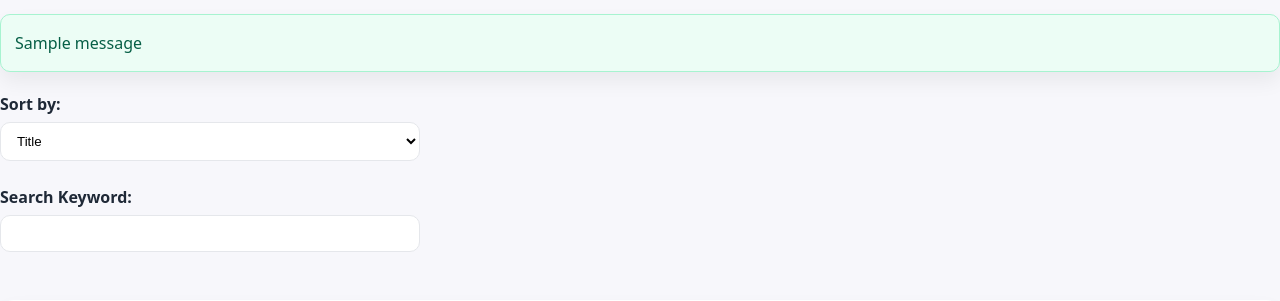
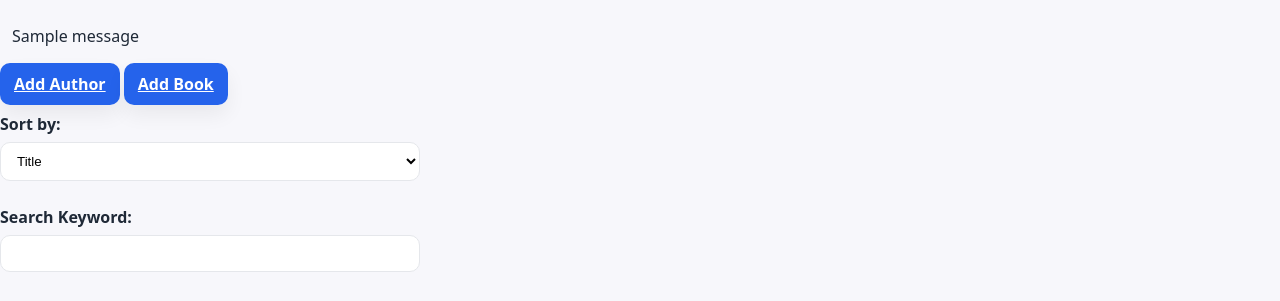
Before and after one commit to ck-code-98/Book_Alchemy, a Flask app: page / in a window 1280 px wide. Shown: the top 301 px of the page. Run offline with Flask 3, Linux system fonts and the light colour scheme; one stand-in notice (Sample message) is shown.

Commit message:
Flash messages, Duplicate prevention, Bugfixes

```diff
--- a/app.py
+++ b/app.py
@@ -1,5 +1,6 @@
 from flask import Flask, request, render_template, redirect, url_for, flash
 from flask_sqlalchemy import SQLAlchemy
+from sqlalchemy.exc import IntegrityError
 import os
 from data_models import db, Author, Book
 from datetime import date
@@ -21,16 +22,31 @@ def add_author():
         name = request.form.get("name", "").strip()
         birth_str = request.form.get("birth_date", "").strip()
         death_str = request.form.get("date_of_death", "").strip()
-        birth_date = date.fromisoformat(birth_str) if birth_str else None
-        date_of_death = date.fromisoformat(death_str) if death_str else None
 
-        db.session.add(Author(
-            name=name,
-            birth_date=birth_date,
-            date_of_death=date_of_death))
+        if not name:
+            flash("Name cannot be empty!", "error")
+            return render_template("add_author.html")
 
-        db.session.commit()
-        return render_template("add_author.html", message="Author added!")
+        birth_date = date.fromisoformat(birth_str).isoformat() if birth_str else None
+        date_of_death = date.fromisoformat(death_str).isoformat() if death_str else None
+
+        if Author.query.filter(Author.name == name).first():
+            flash(f"Author {name} already exists!", "error")
+            return render_template('add_author.html')
+
+        try:
+            db.session.add(Author(
+                name=name,
+                birth_date=birth_date,
+                date_of_death=date_of_death))
+            db.session.commit()
+        except IntegrityError:
+            db.session.rollback()
+            flash(f"Author {name} already exists!", "error")
+            return render_template('add_author.html')
+
+        flash(f"Author added successfully.", "success")
+        return redirect(url_for("add_author"))
 
     return render_template('add_author.html')
 
@@ -45,6 +61,13 @@ def add_book():
         publication_year_str = request.form.get("publication_year", "").strip()
         author_id = request.form.get("author_id")
 
+        if not isbn:
+            flash("ISBN cannot be empty!", "error")
+            return render_template("add_book.html", authors=authors)
+        if not title:
+            flash("Title cannot be empty!", "error")
+            return render_template("add_book.html", authors=authors)
+
         try:
             publication_year = int(publication_year_str)
         except ValueError:
@@ -55,14 +78,24 @@ def add_book():
         except ValueError:
             author_id = None
 
-        db.session.add(Book(
-            isbn=isbn,
-            title=title,
-            publication_year=publication_year,
-            author_id=author_id))
+        if Book.query.filter(Book.isbn == isbn).first():
+            flash(f"ISBN '{isbn}' already exists!", "error")
+            return render_template('add_book.html', authors=authors)
 
-        db.session.commit()
-        return render_template("add_book.html", authors=authors, message="Book added successfully!")
+        try:
+            db.session.add(Book(
+                isbn=isbn,
+                title=title,
+                publication_year=publication_year,
+                author_id=author_id))
+            db.session.commit()
+        except IntegrityError:
+            db.session.rollback()
+            flash(f"ISBN '{isbn}' already exists!", "error")
+            return render_template('add_book.html', authors=authors)
+
+        flash("Book added successfully!", "success")
+        return redirect(url_for("add_book"))
 
     return render_template('add_book.html', authors=authors)
 
--- a/static/style.css
+++ b/static/style.css
@@ -30,21 +30,18 @@ h1, h2, h3 { margin: 0 0 8px; line-height: 1.2; }
 p { margin: 0.25rem 0 0; color: var(--muted); }
 
 /* ===== Alerts / Messages ===== */
-.flashes, .success, .error {
-  list-style: none;
-  padding: 12px 14px;
-  border-radius: 10px;
-  margin: 14px 0 20px;
-  box-shadow: var(--shadow);
+.flash-container { margin: 1rem 0; }
+.flash-container .flash-success,
+.flash-container .flash-error {
+  padding: .5rem .75rem;
+  border-radius: .25rem;
+  margin: .25rem 0;
 }
-.flashes li { margin: 4px 0; }
-.flashes, .success { background: #ecfdf5; color: #065f46; border: 1px solid #a7f3d0; }
-.error { background: #fee2e2; color: #7f1d1d; border: 1px solid #fecaca; }
 
 /* ===== Forms ===== */
 form { margin: 16px 0 24px; }
 label { display: block; font-weight: 600; margin: 10px 0 6px; }
-input[type="text"], input[type="date"], select {
+input[type="text"], input[type="date"], input[type="number"], select {
   width: 100%;
   max-width: 420px;
   padding: 10px 12px;
--- a/templates/home.html
+++ b/templates/home.html
@@ -9,16 +9,20 @@
   </head>
   <body>
 
-    {% with messages = get_flashed_messages() %}
-    {% if messages %}
-    <ul class="flashes">
-      {% for m in messages %}
-      <li>{{ m }}</li>
+  {% with msgs = get_flashed_messages(with_categories=true) %}
+  {% if msgs %}
+    <div class="flash-container">
+      {% for cat, msg in msgs %}
+      <div class="flash-{{ cat }}">{{ msg }}</div>
       {% endfor %}
-    </ul>
-    {% endif %}
-    {% endwith %}
+    </div>
+  {% endif %}
+  {% endwith %}
 
+<nav>
+  <a href="{{ url_for('add_author') }}" class="btn">Add Author</a>
+  <a href="{{ url_for('add_book') }}" class="btn">Add Book</a>
+</nav>
 
   <form method="get" action="/">
     <label for="sort">Sort by:</label>
```
Also changed, not shown: data_models.py (+4 -4 lines), templates/add_author.html (+10 -0 lines), templates/add_book.html (+11 -2 lines).
